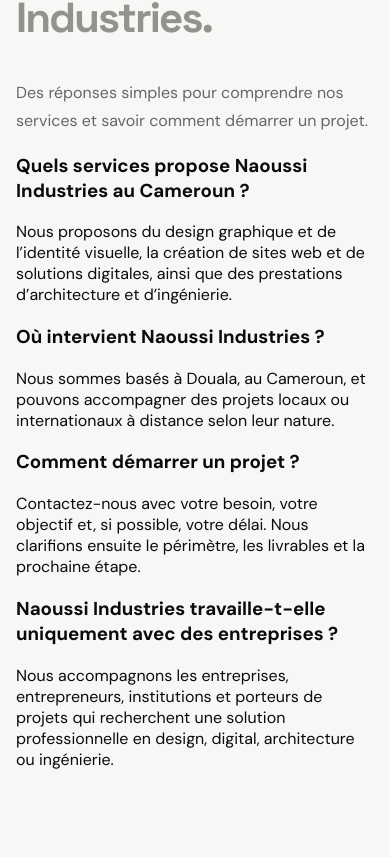
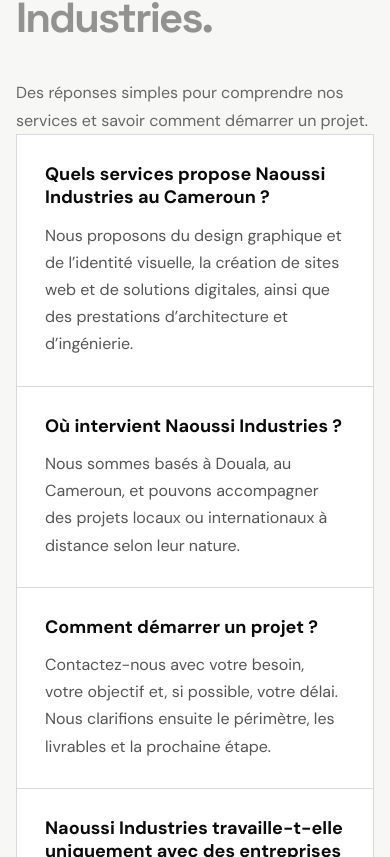
Before and after one commit to NaoussiLionel/Naoussi-industries, a React (Create React App) app: page / in a window 390 px wide. Shown: the part 4947-5804 px from the top of the page. Built offline with nearby package versions, Linux system fonts and the light colour scheme.

Commit message:
style: add responsive FAQ section

```diff
--- a/src/index.css
+++ b/src/index.css
@@ -18,3 +18,12 @@
 
 @media(max-width:850px){.container{width:min(100% - 32px,1180px)}.nav-links{display:none;position:absolute;top:76px;left:0;right:0;background:var(--white);padding:20px;flex-direction:column;align-items:stretch;border-bottom:1px solid var(--line)}.nav-links.open{display:flex}.nav-links button{padding:10px;text-align:left}.nav-links .nav-cta{justify-content:center;text-align:center}.menu-btn{display:block}.hero{min-height:700px}.hero-content{padding:70px 0}.hero h1{font-size:clamp(50px,15vw,78px)}.hero-orbit{opacity:.45}.section{padding:85px 0}.section-head,.method-layout{grid-template-columns:1fr;gap:40px}.division-grid{grid-template-columns:1fr;margin-top:45px}.division-card{min-height:330px}.about-box{grid-template-columns:1fr;padding:40px;gap:25px}.about-tag{writing-mode:initial;transform:none}.about-stamp{display:none}.contact-inner{display:grid;grid-template-columns:1fr}.footer-grid{grid-template-columns:1fr 1fr;gap:40px}}
 @media(max-width:520px){.hero-actions{align-items:flex-start;flex-direction:column;gap:20px}.hero-note{margin-top:50px}.footer-grid{grid-template-columns:1fr}.contact{padding:75px 0}}
+
+.faq { background: #f7f7f5; }
+.faq-grid { display:grid; grid-template-columns:repeat(2,minmax(0,1fr)); gap:1px; background:#d9d9d5; border:1px solid #d9d9d5; }
+.faq-grid article { background:#fff; padding:28px; }
+.faq-grid h3 { margin:0 0 12px; font-size:18px; line-height:1.3; }
+.faq-grid p { margin:0; line-height:1.7; color:#555; }
+@media (max-width: 760px) {
+  .faq-grid { grid-template-columns:1fr; }
+}
```
